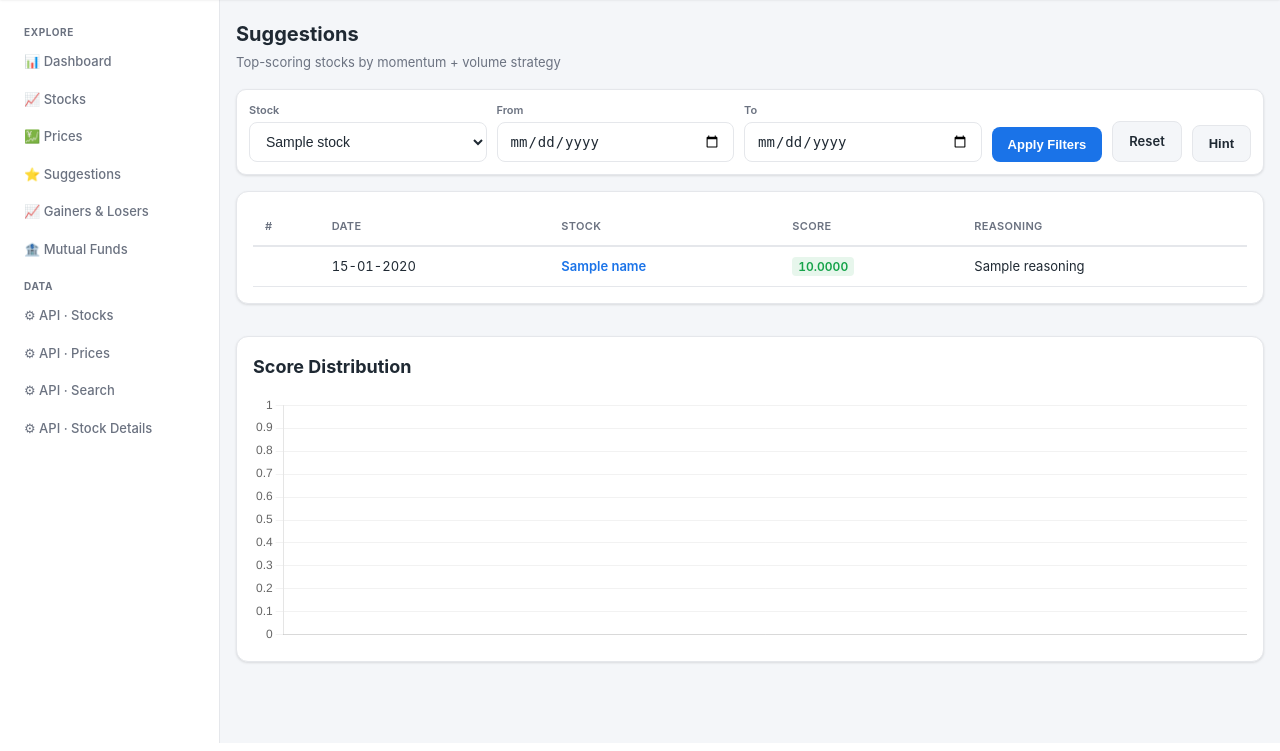
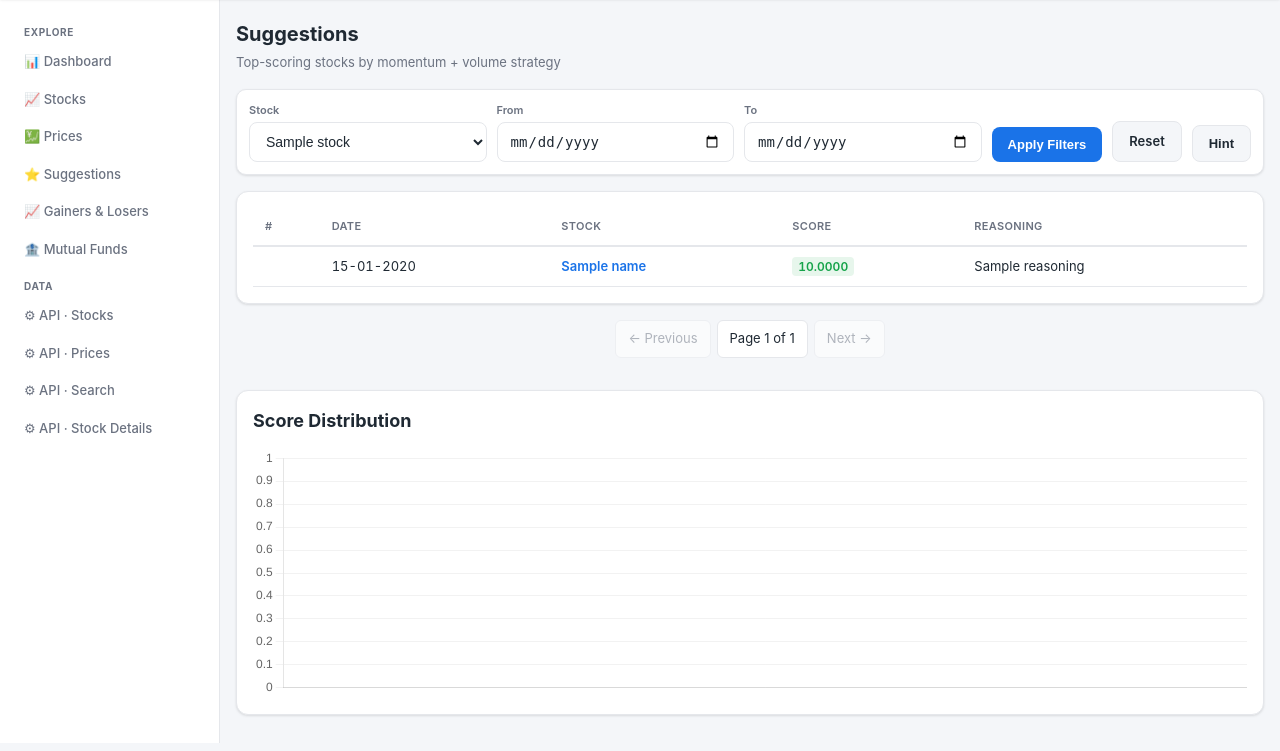
Before and after one commit to akshayz14/indian-stock-tracker, a Flask app: template templates/suggestions.html in a window 1280 px wide. Shown: the part 57-808 px from the top of the page. Run offline with Flask 3, Linux system fonts and the light colour scheme; the template is opened without the code that fills it: most values are stand-ins (such as "Sample title", 1, 10 or a date in 2020).

Commit message:
Added pagination for Suggestions tab

```diff
--- a/templates/suggestions.html
+++ b/templates/suggestions.html
@@ -52,6 +52,21 @@
     </div>
 </div>
 
+<!-- Pagination -->
+<div class="pagination">
+    {% if has_prev %}
+    <a href="?page={{ page - 1 }}{% if asset_id %}&asset_id={{ asset_id }}{% endif %}{% if start_date %}&start_date={{ start_date }}{% endif %}{% if end_date %}&end_date={{ end_date }}{% endif %}">← Previous</a>
+    {% else %}
+    <span class="disabled">← Previous</span>
+    {% endif %}
+    <span>Page {{ page }} of {{ total_pages }}</span>
+    {% if has_next %}
+    <a href="?page={{ page + 1 }}{% if asset_id %}&asset_id={{ asset_id }}{% endif %}{% if start_date %}&start_date={{ start_date }}{% endif %}{% if end_date %}&end_date={{ end_date }}{% endif %}">Next →</a>
+    {% else %}
+    <span class="disabled">Next →</span>
+    {% endif %}
+</div>
+
 <!-- Score Distribution Chart -->
 <div class="card" style="margin-top:32px;">
     <h2 style="margin-top:0;font-size:18px;">Score Distribution</h3>
```
